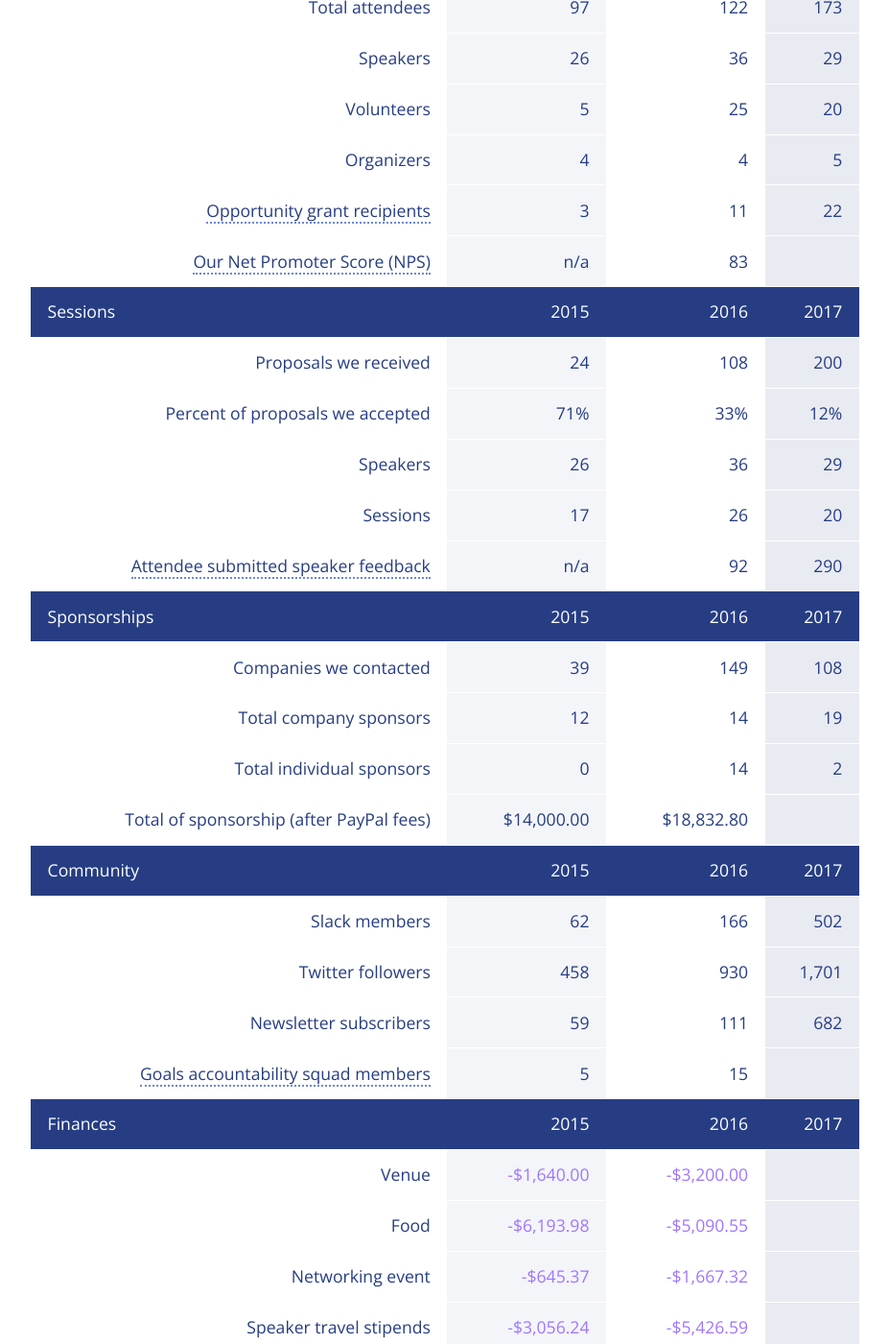
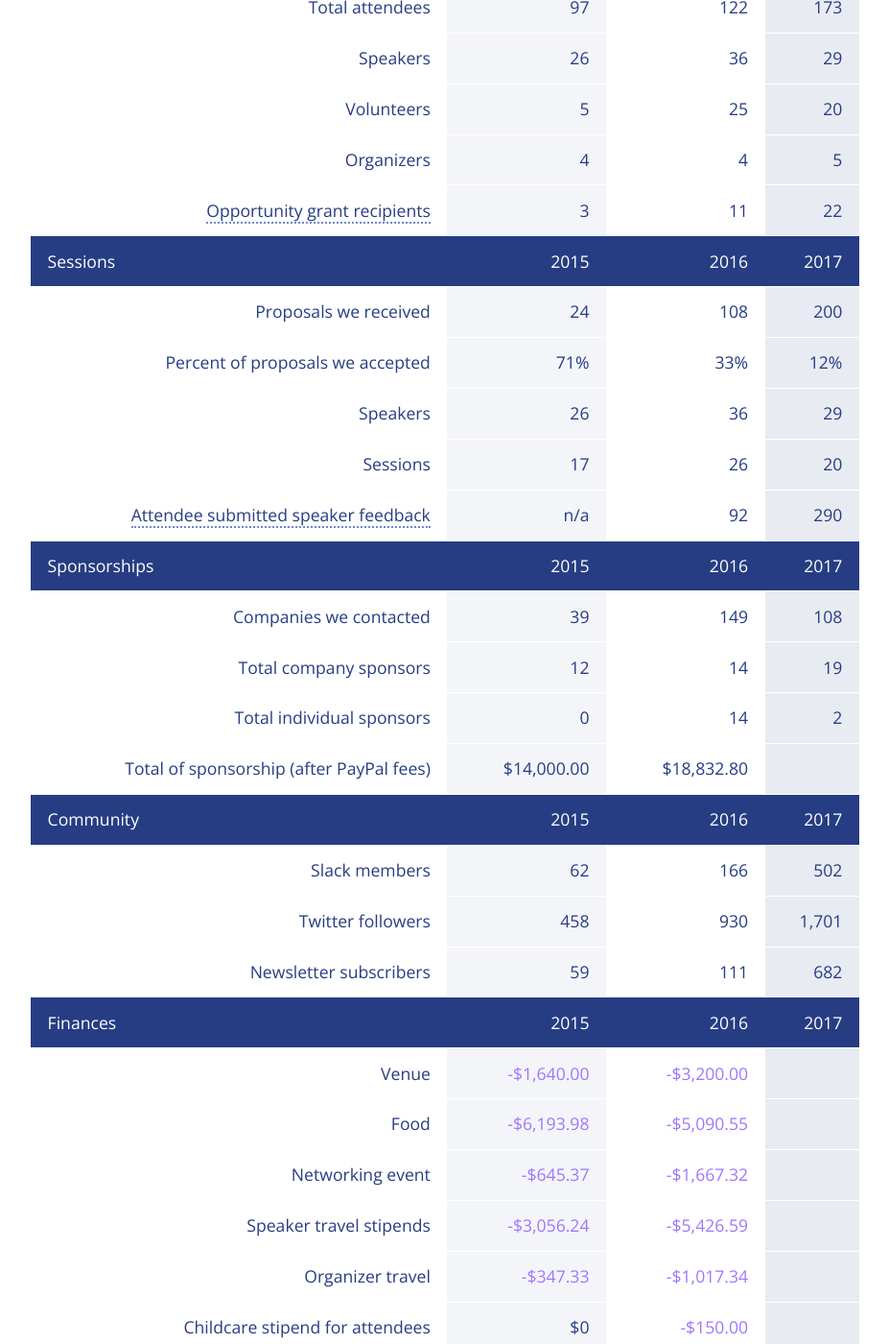
Before and after one commit to elaconf/elaconf.github.io, a Jekyll site: the page built from numbers/index.html, in a window 1280 px wide and 1400 px high, scrolled down 540 px. Shown: the whole window at 96% size, without its empty margins (176-1103 px from the left). Built offline with Jekyll 4.4.1, drawn with Linux system fonts in a browser that asks for light colours.

Commit message:
Update index.html

```diff
--- a/numbers/index.html
+++ b/numbers/index.html
@@ -45,12 +45,12 @@ redirect_from: /by-the-numbers/
       <td>11</td>
       <td>22</td>
     </tr>
-    <tr>
+    <!--<tr>
       <th><abbr data-info="The Net Promoter Score is an index ranging from -100 to 100 that measures the willingness of customers to recommend a company's products or services to others.">Our Net Promoter Score (NPS)</abbr></th>
       <td>n/a</td>
       <td>83</td>
       <td></td>
-    </tr>
+    </tr>-->
     <tr>
       <th class="row-header">Sessions</th>
       <th class="row-header">2015</th>
@@ -141,12 +141,12 @@ redirect_from: /by-the-numbers/
       <td>111</td>
       <td>682</td>
     </tr>
-    <tr>
+    <!--<tr>
       <th><abbr data-info="The community-founded Goals Squad meets monthly to help each other stay accountable for their goals.">Goals accountability squad members</abbr></th>
       <td>5</td>
       <td>15</td>
       <td></td>
-    </tr>
+    </tr>-->
     <tr>
       <th class="row-header">Finances</th>
       <th class="row-header">2015</th>
```
